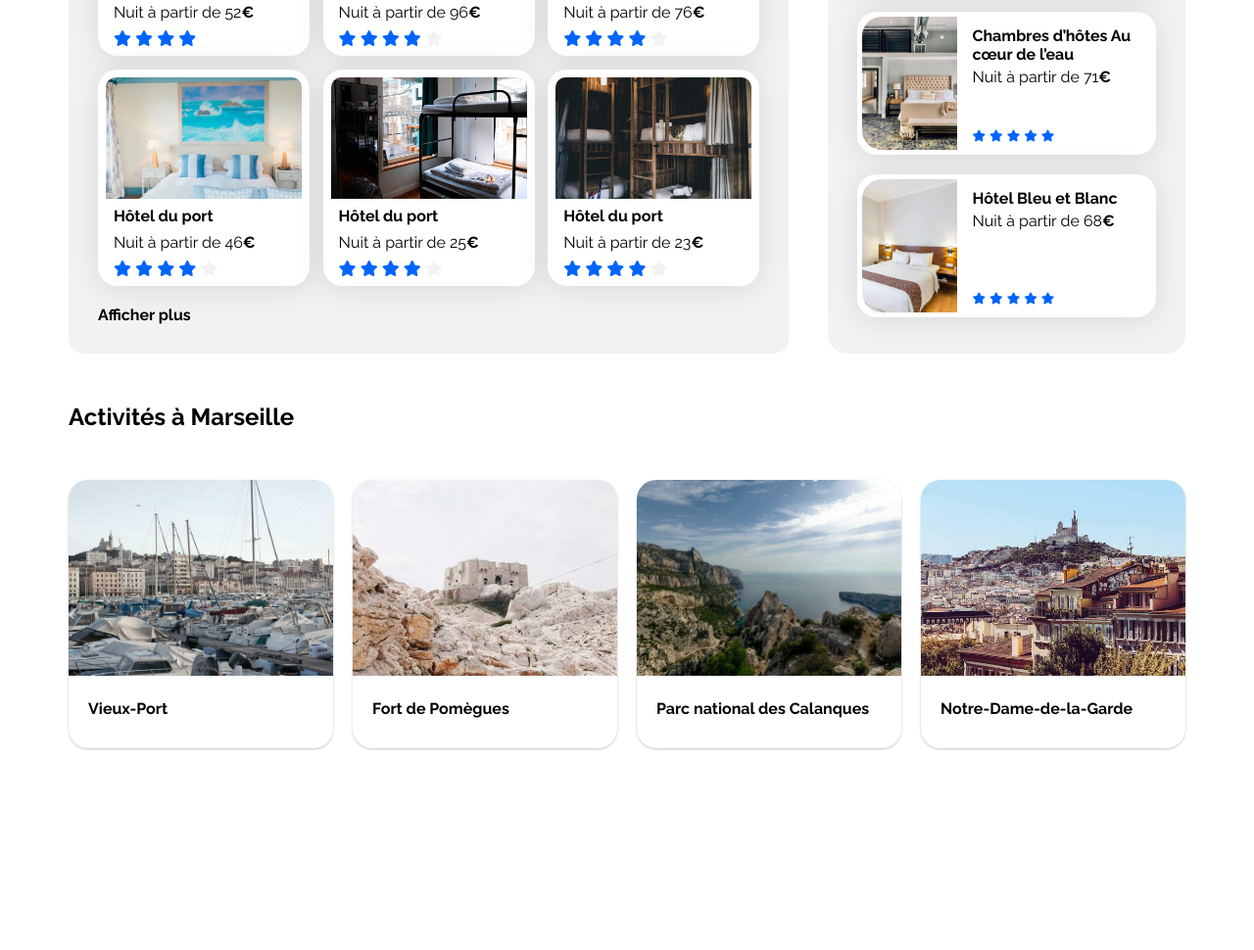
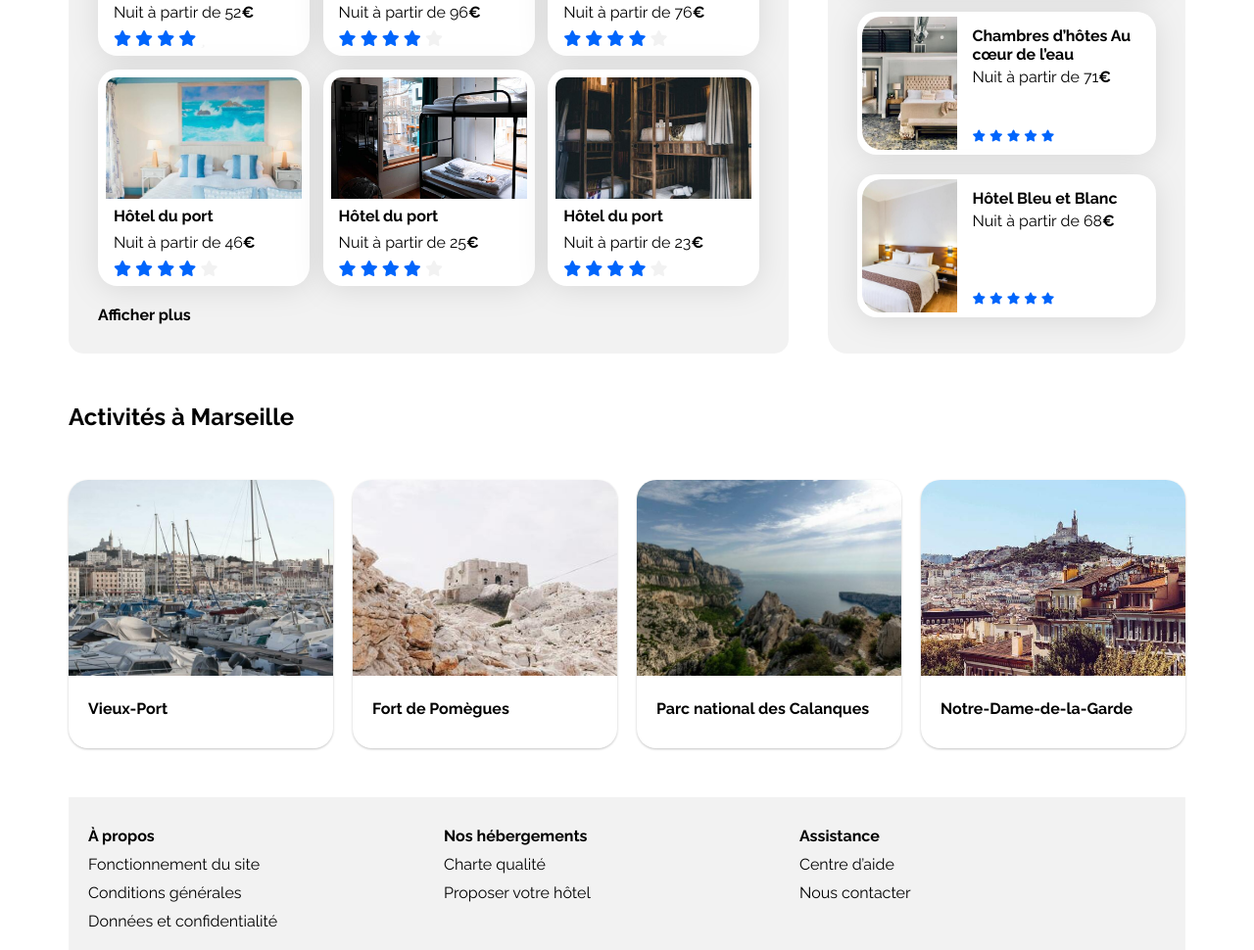
Before and after one commit to D-D-f/projet_opc_dev_react, a website: page bookie_p2/index.html in a window 1280 px wide. Shown: the part 539-1509 px from the top of the page at 98% size. Before the commit the page ends 1353 px from the top, so only its background shows below. Drawn offline with Linux system fonts and the light colour scheme.

Commit message:
add footer

```diff
--- a/bookie_p2/css/style.css
+++ b/bookie_p2/css/style.css
@@ -359,6 +359,27 @@ main {
   padding: 20px;
 }
 
+/* FOOTER */
+
+footer {
+  display: flex;
+  background-color: var(--main-bg-color);
+  padding: 20px;
+}
+
+footer ul {
+  width: 33%;
+  list-style: none;
+}
+
+footer ul li:first-child {
+  font-weight: bold;
+}
+
+footer ul li {
+  margin-top: 10px;
+}
+
 @media screen and (max-width: 1024px) {
   .main-container {
     padding: 0 20px;
@@ -525,4 +546,13 @@ main {
     margin-left: 20px;
     margin-right: 20px;
   }
+
+  footer {
+    display: flex;
+    flex-direction: column;
+  }
+  footer ul {
+    width: 100%;
+    margin-top: 20px;
+  }
 }
--- a/bookie_p2/index.html
+++ b/bookie_p2/index.html
@@ -364,6 +364,25 @@
             </article>
           </div>
         </section>
+
+        <footer>
+          <ul>
+            <li>À propos</li>
+            <li>Fonctionnement du site</li>
+            <li>Conditions générales</li>
+            <li>Données et confidentialité</li>
+          </ul>
+          <ul>
+            <li>Nos hébergements</li>
+            <li>Charte qualité</li>
+            <li>Proposer votre hôtel</li>
+          </ul>
+          <ul>
+            <li>Assistance</li>
+            <li>Centre d’aide</li>
+            <li>Nous contacter</li>
+          </ul>
+        </footer>
       </main>
     </div>
   </body>
```
